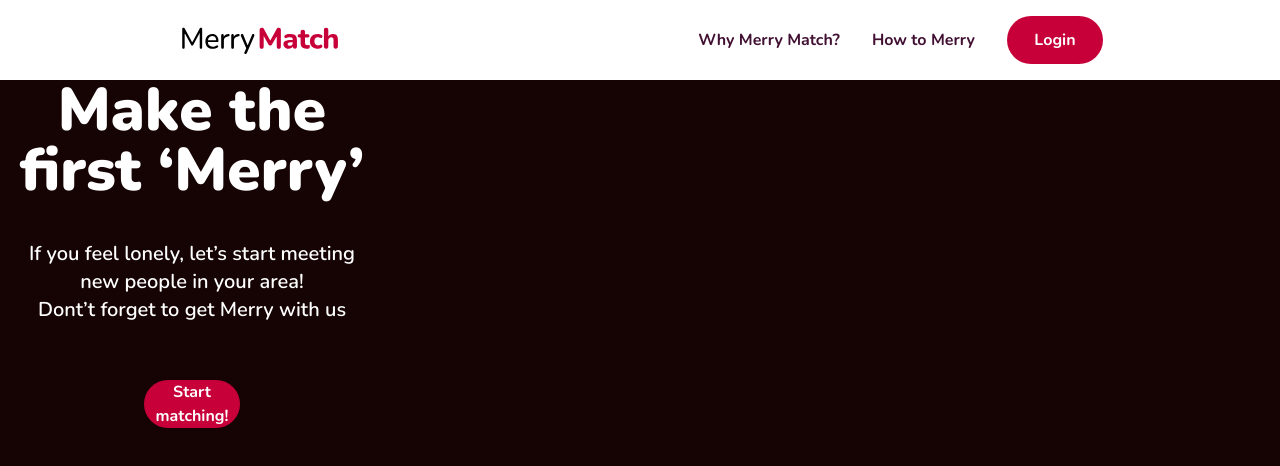
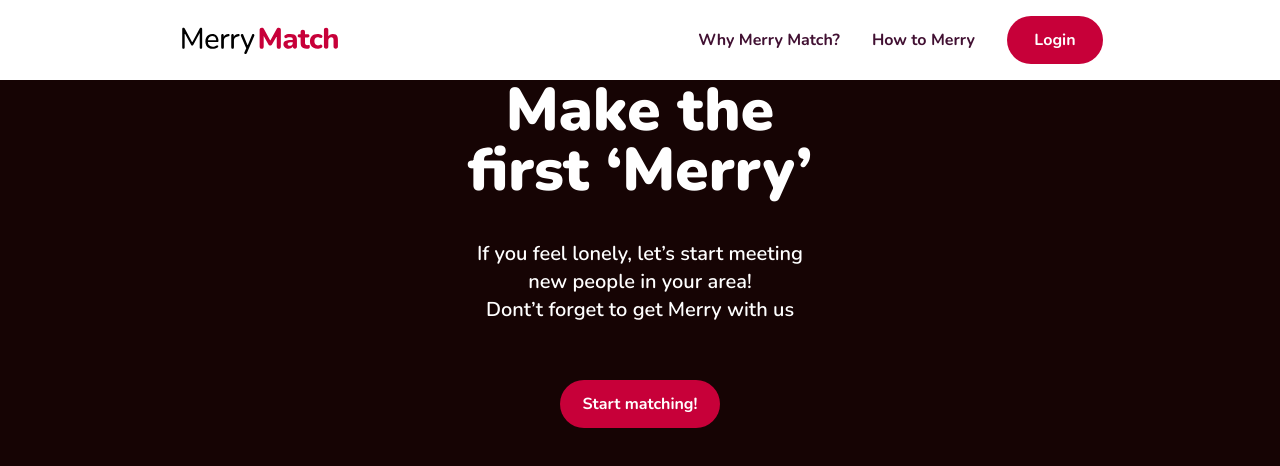
Before and after one commit to PloyIIV/merry-project, a React (Vite) app in the folder frontend/: page / in a window 1280 px wide. Shown: the top 466 px of the page. Built offline with nearby package versions, Linux system fonts and the light colour scheme.

Commit message:
style: style button on homepage

```diff
--- a/frontend/src/pages/Home.jsx
+++ b/frontend/src/pages/Home.jsx
@@ -5,7 +5,7 @@ import { useNavigate } from "react-router-dom";
 const Home = () => {
   const  navigate = useNavigate();
   return (
-    <div className="bg-putility-400 min-h-dvh">
+    <div className="bg-putility-400 min-h-dvh flex justify-center">
       <div className="w-96 text-center text-white">
         <h1 className="font-black text-6xl">Make the first ‘Merry’</h1>
         <div className="font-semibold text-xl mt-10 mb-14">
@@ -13,7 +13,7 @@ const Home = () => {
             <p>new people in your area!</p>
             <p>Dont’t forget to get Merry with us</p>
         </div>
-        <button onClick={() => navigate('/matching')} className='bg-pred-500 text-white font-bold rounded-full w-24 h-12'>Start matching!</button>
+        <button onClick={() => navigate('/matching')} className='bg-pred-500 text-white font-bold rounded-full w-40 h-12'>Start matching!</button>
       </div>
       <div id="why-merry"></div>
       <div id="how-to"></div>
```
